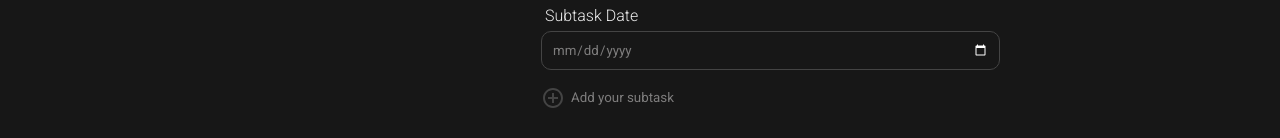
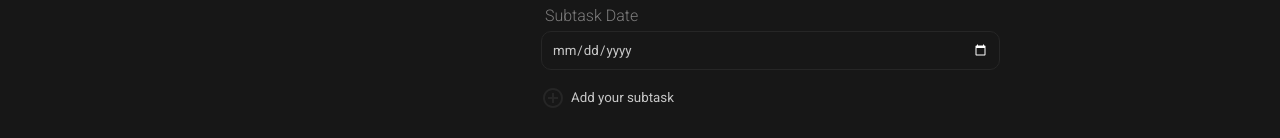
Before and after one commit to Mubor/CalendarToDo, a React (Create React App) app: page /creation in a window 1280 px wide. Shown: the part 707-845 px from the top of the page. Built offline with nearby package versions, Linux system fonts and the light colour scheme.

Commit message:
feat: add new colors to theme

```diff
--- a/src/styles/theme.ts
+++ b/src/styles/theme.ts
@@ -1,19 +1,29 @@
 import { ThemeType } from '../types/styles';
 
+// previous primary font color is '#EDEDED' and secondary bg color is '#444444'
 export const baseTheme: ThemeType = {
   colors: {
     bg: {
       primary: '#171717',
-      secondary: '#444444',
+      secondary: '#262626',
     },
 
     font: {
-      primary: '#EDEDED',
-      secondary: '#7E7D7D',
-      error: '#cb5d5d',
+      primary: '#7E7D7D',
+      secondary: '#C7C7C7',
+      brightLight: '#EDEDED',
+      error: '#CB5D5D',
     },
 
-    button: '#3f9ae1',
+    button: {
+      primary: '#3f9AE1',
+    },
+
+    border: {
+      primary: '#444444',
+    },
+
+    accept: '#32965C',
   },
 
   media: {
```
Also changed, not shown: src/types/styles.ts (+10 -1 lines).
